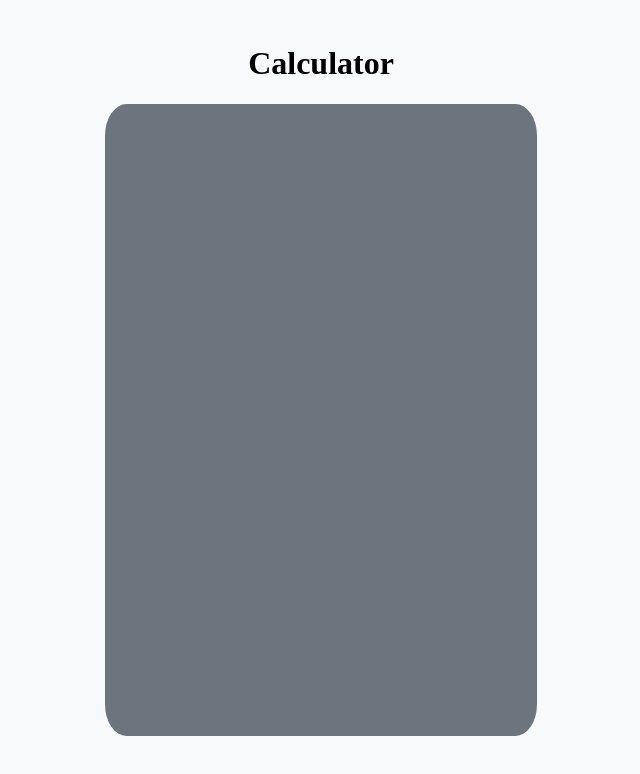
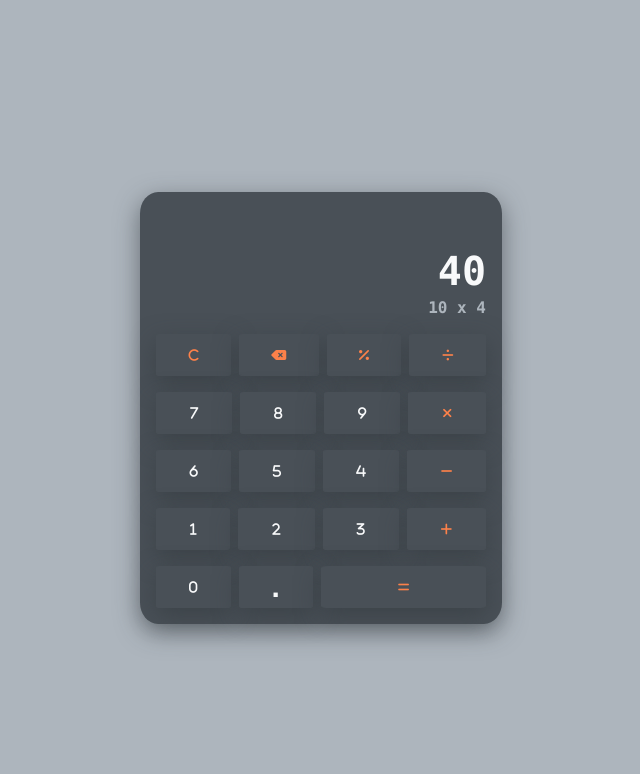
Before and after one commit to tudorjnu/calculator, a plain HTML site: page index.html in a window 1280 px wide. Shown: the whole page, without its empty margins (319-959 px from the left). Drawn offline with Linux system fonts and the light colour scheme.

Commit message:
initial UI

```diff
--- a/index.html
+++ b/index.html
@@ -4,20 +4,86 @@
     <title>Calculator</title>
     <meta charset="UTF-8">
     <meta name="viewport" content="width=device-width, initial-scale=1">
+    <meta name="description" content="A simple calculator application">
     <link href="style.css" rel="stylesheet">
+    <link rel="stylesheet" href="https://use.fontawesome.com/releases/v6.4.2/css/all.css" crossorigin="anonymous">
+    <link rel="icon" type="image/png" href="favicon.png">
   </head>
   <body>
-    <header>
-      <h1>Calculator</h1>
-    </header>
     <main>
-      <div class="calculator" id="calculator">
-        <div class ="calculator__row" id="screen"></div>
-        <div class="calculator__row">
-          <div class="calculator__button" id="clear"></div>
-          <div class="calculator__button" id="delete"></div>
-        </div>
-      </div>
+      <section class="calculator" id="calculator">
+        <header class="calculator__row calculator__screen" id="screen">
+          <div id="output"><p>40</p></div>
+          <div id="input"><p>10 x 4</p></div>
+        </header>
+        <section class="calculator__row">
+          <button type="calculator__button" id="clear" class="calculator__button calculator__operator" >
+            <i class="fa-solid fa-c calculator__operator"></i>
+          </button>
+          <button id="delete" class="calculator__button calculator__operator">
+            <i class="fa-solid fa-delete-left calculator__operator"></i>
+          </button>
+          <button class="calculator__button calculator__operator">
+            <i class="fa-solid fa-percent calculator__operator"></i>
+          </button>
+          <button value="divide" class="calculator__button calculator__operator">
+            <i class="fa-solid fa-divide"></i>
+          </button>
+        </section>
+        <section class="calculator__row">
+          <button value="7" class="calculator__button">
+            <i class="fa-solid fa-7"></i>
+          </button>
+          <button value="8" class="calculator__button">
+            <i class="fa-solid fa-8"></i>
+          </button>
+          <button value="9" class="calculator__button">
+            <i class="fa-solid fa-9"></i>
+          </button>
+          <button value="multiply" class="calculator__button calculator__operator">
+            <i class="fa-solid fa-times"></i>
+          </button>
+        </section>
+        <section class="calculator__row">
+          <button value="6" class="calculator__button">
+            <i class="fa-solid fa-6"></i>
+          </button>
+          <button value="5" class="calculator__button">
+            <i class="fa-solid fa-5"></i>
+          </button>
+          <button value="4" class="calculator__button">
+            <i class="fa-solid fa-4"></i>
+          </button>
+          <button  class="calculator__button calculator__operator">
+            <i class="fa-solid fa-minus"></i>
+          </button>
+        </section>
+        <section class="calculator__row">
+          <button value="3" class="calculator__button">
+            <i class="fa-solid fa-1"></i>
+          </button>
+          <button value="2" class="calculator__button">
+            <i class="fa-solid fa-2"></i>
+          </button>
+          <button value="1" class="calculator__button">
+            <i class="fa-solid fa-3"></i>
+          </button>
+          <button value="0" class="calculator__button calculator__operator">
+            <i class="fa-solid fa-plus"></i>
+          </button>
+        </section>
+        <section class="calculator__row">
+          <button value="0" class="calculator__button">
+            <i class="fa-solid fa-0"></i>
+          </button>
+          <button  class="calculator__button" style="font-size:30px; font-weight:900;">
+            .
+          </button>
+          <button  class="calculator__button calculator__operator" id="equals">
+            <i class="fa-solid fa-equals"></i>
+          </button>
+        </section>
+      </section>
     </main>
   <script src="script.js"></script>
   </body>
--- a/style.css
+++ b/style.css
@@ -12,9 +12,14 @@
   --onyx: #343a40ff;
   --eerie-black: #212529ff;
 
+  --coral: #FC814Aff;
+
   /* Font sizes */
   --font-size-title: 40px;
   --font-size-button: 16px;
+
+  --font-size-calculator-result: 40px;
+  --font-weight-calculator-result: 600px;
 
   /* Font Weights */
   --font-weight-title: 800;
@@ -22,46 +27,96 @@
 }
 
 body {
-  padding: 16px;
-  background-color: var(--seasalt);
-}
-
-header {
   display: flex;
   justify-content: center;
   align-items: center;
+  background-color: var(--french-gray-2);
+  min-height: 100vh;
+  font-family: "Monaco", monospace;
+  font-weight: 900;
 }
 
 main {
   display: flex;
   justify-content: center;
   align-items: center;
+  flex: 1;
+  width: 100%;
 }
 
 #calculator.calculator{
   display: flex;
   flex-direction: column;
-  align-content: space-around;
-  justify-content: flex-start;
-  align-items: flex-start;
+  justify-content: space-between;
 
-  width: 400px;
-  height: 600px;
+  width: 330px;
+  height: 400px;
   padding: 16px;
-  background-color: var(--slate-gray);
+  background-color: var(--outer-space);
   border-radius: 5%;
+  gap:16px;
+
+  font-size: 16px;
+  color: var(--seasalt);
+  box-shadow: rgba(52, 58, 64, 0.6) 0px 8px 24px;
 }
 
 .calculator__row {
   display: flex;
-  justify-content: stretch;
-  height: 30px;
-  background-color: var(--antiflash-white);
+  height: 100%;;
+  width: 100%;
+  gap: 8px;
 }
 
-/* .calculator__button { */
-/*   height: 30px; */
-/*   width: 60px; */
-/*   background-color: var(--antiflash-white); */
-/*   padding: 16px; */
-/* } */
+.calculator__row > * {
+  flex-grow: 1;
+}
+
+#screen.calculator__screen {
+  display: flex;
+  flex-direction: column;
+  height: 100px;
+  text-align: right;
+  font-size: var(--font-size-calculator-result);
+  font-weight: var(--font-weight-calculator-result);
+  margin-bottom:10px;
+}
+
+#input,
+#output {
+  width: 100%;
+}
+
+#input {
+  height: 20%;
+  font-size: 16px;
+  font-weight: var(--font-weight-calculator-result);
+  color: var(--french-gray-2);
+}
+
+#output {
+  height: 60%;
+  font-size: var(--font-size-calculator-result);
+  font-weight: var(--font-weight-calculator-result);
+}
+
+.calculator__button {
+  border-radius: 5%;
+  border: 1px solid var(--outer-space);
+  box-shadow: rgba(52, 58, 64, 0.6) 0px 8px 24px;
+  background-color: var(--outer-space);
+  color: var(--seasalt);
+}
+
+.calculator__button:hover {
+  background-color: var(--slate-gray);
+  color: white;
+}
+
+.calculator__operator {
+  color: var(--coral);
+}
+
+#equals {
+  flex: 0 0 50%;
+}
```
Also changed, not shown: favicon.png (added).
